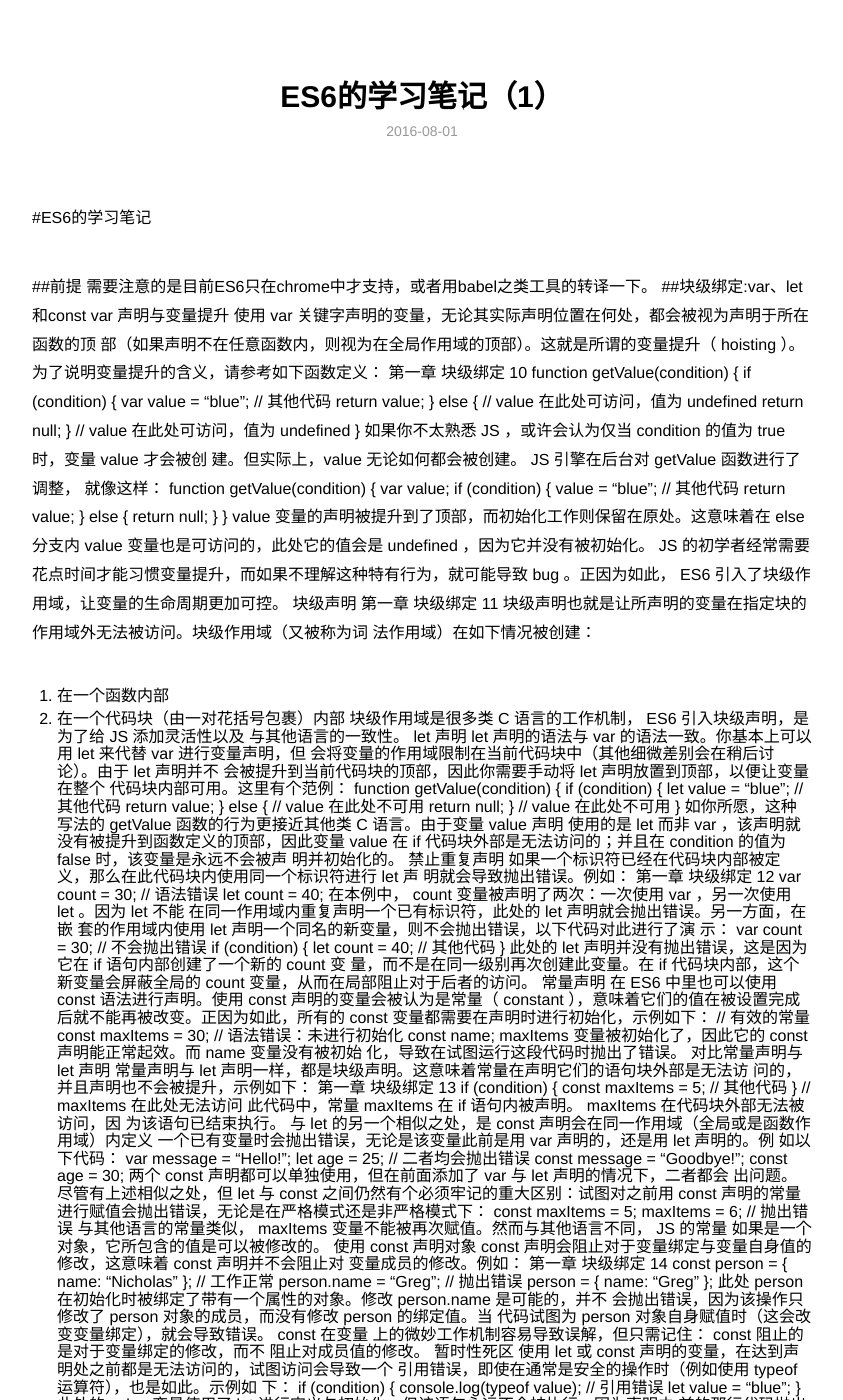
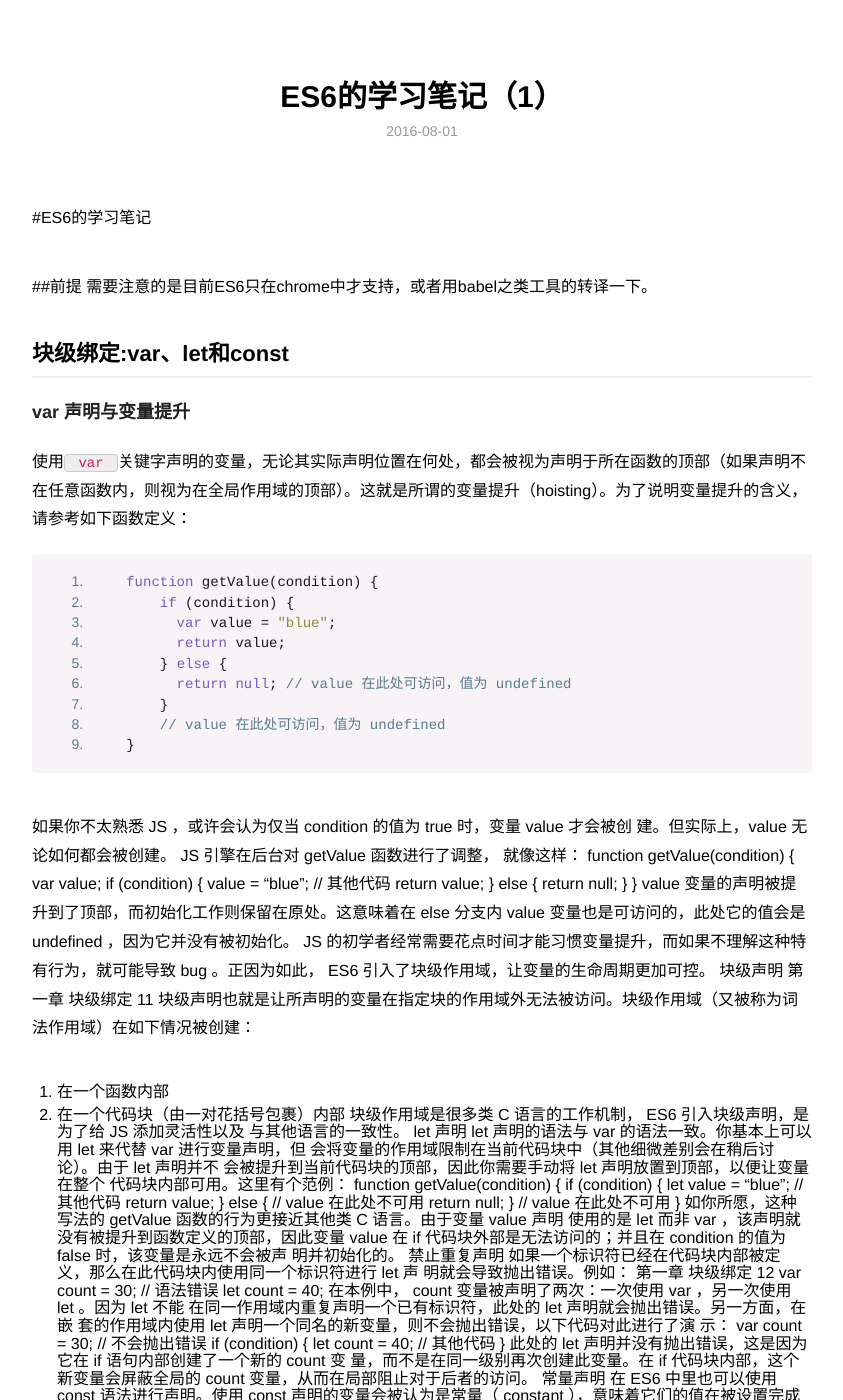
Before and after one commit to ioloveuu/ioloveuu.github.io, a Jekyll site: the page built from _posts/2016-08-01-ES6-notes.md, in a window 1280 px wide and 1400 px high. Shown: the whole window, without its empty margins (218-1061 px from the left). Built offline with Jekyll 4.4.1, drawn with Linux system fonts in a browser that asks for light colours; nearby versions of some CDN libraries; a script that is not in the unit is left out.

Commit message:
Add files via upload

````diff
--- a/_posts/2016-08-01-ES6-notes.md
+++ b/_posts/2016-08-01-ES6-notes.md
@@ -9,24 +9,22 @@ category: blog
 
 ##前提
 需要注意的是目前ES6只在chrome中才支持，或者用babel之类工具的转译一下。
-##块级绑定:var、let和const
-var 声明与变量提升
-使用  var  关键字声明的变量，无论其实际声明位置在何处，都会被视为声明于所在函数的顶
-部（如果声明不在任意函数内，则视为在全局作用域的顶部）。这就是所谓的变量提升（
-hoisting ）。为了说明变量提升的含义，请参考如下函数定义：
-第一章 块级绑定
-10
-function getValue(condition) {
-if (condition) {
-var value = "blue";
-// 其他代码
-return value;
-} else {
-// value 在此处可访问，值为 undefined
-return null;
-}
-// value 在此处可访问，值为 undefined
-}
+## 块级绑定:var、let和const
+### var 声明与变量提升
+使用` var `关键字声明的变量，无论其实际声明位置在何处，都会被视为声明于所在函数的顶部（如果声明不在任意函数内，则视为在全局作用域的顶部）。这就是所谓的变量提升（hoisting）。为了说明变量提升的含义，请参考如下函数定义：
+
+```
+    function getValue(condition) {
+        if (condition) {
+          var value = "blue";
+          return value;
+        } else {
+          return null; // value 在此处可访问，值为 undefined
+        }
+        // value 在此处可访问，值为 undefined
+    }
+```
+
 如果你不太熟悉 JS ，或许会认为仅当  condition  的值为 true 时，变量  value  才会被创
 建。但实际上，value 无论如何都会被创建。 JS 引擎在后台对  getValue  函数进行了调整，
 就像这样：
````
